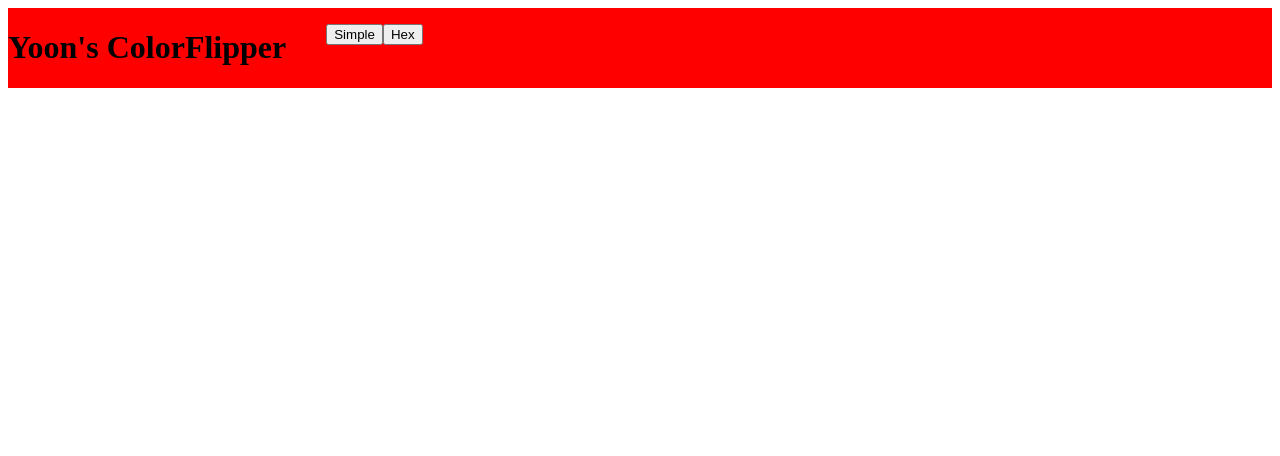
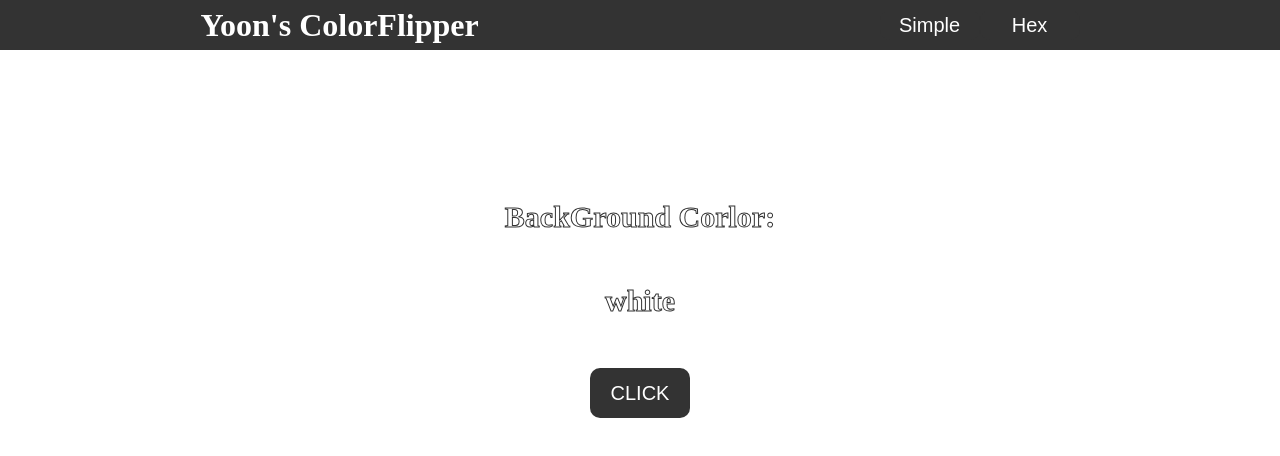
Before and after one commit to hoheesu/miniProject, a plain HTML site: page YoonJunSu/ColorFlipper/index.html in a window 1280 px wide. Both pictures are taken after a click on the button "Simple". Drawn offline with Linux system fonts and the light colour scheme.

Commit message:
feat: Finish all

```diff
--- a/YoonJunSu/ColorFlipper/index.html
+++ b/YoonJunSu/ColorFlipper/index.html
@@ -1,28 +1,44 @@
 <!DOCTYPE html>
 <html lang="ko">
+
 <head>
   <meta charset="UTF-8">
   <meta http-equiv="X-UA-Compatible" content="IE=edge">
   <meta name="viewport" content="width=device-width, initial-scale=1.0">
   <title>Document</title>
   <link rel="stylesheet" href="style.css">
+  <script defer src="./main.js"></script>
 </head>
+
 <body>
   <header>
     <h1>Yoon's ColorFlipper</h1>
     <ul class="rgb_type">
       <li>
-        <button>Simple</button>
+        <button class="simple">Simple</button>
       </li>
       <li>
-        <button>Hex</button>
+        <button class="hex">Hex</button>
       </li>
     </ul>
   </header>
+
   <main>
-    <div class="rgb_data">
-
-    </div>
+    <section class="page page1">
+      <div class="rgb_data1">
+        <h2> BackGround Corlor:</h2>
+        <p class="rgb_data">white</p>
+        <button class="clk_btn clk_btn1">CLICK</button>
+      </div>
+    </section>
+    <section class="page page2">
+      <div>
+        <h2> BackGround Corlor:</h2>
+        <p class="rgb_data2">#ffffff</p>
+        <button class="clk_btn clk_btn2">CLICK</button>
+      </div>
+    </section>
   </main>
 </body>
+
 </html>
--- a/YoonJunSu/ColorFlipper/main.js
+++ b/YoonJunSu/ColorFlipper/main.js
@@ -0,0 +1,49 @@
+const sim = document.querySelector('.simple')
+const hex = document.querySelector('.hex')
+const clk1 = document.querySelector('.clk_btn1')
+const clk2 = document.querySelector('.clk_btn2')
+const pg1 = document.querySelector('.page1')
+const pg2 = document.querySelector('.page2')
+const data = document.querySelector('.rgb_data')
+const data2 = document.querySelector('.rgb_data2')
+
+const simpleColor = ['red', 'orange', 'yellow', 'green', 'blue', 'navy', 'purple']
+
+sim.addEventListener('click', function () {
+  pg1.style.display = 'block'
+  pg2.style.display = 'none'
+})
+
+hex.addEventListener('click', function () {
+  pg1.style.display = 'none'
+  pg2.style.display = 'block'
+})
+let s = []
+clk1.addEventListener('click', function () {
+  let random = Math.floor(Math.random() * (7 - 0)) + 0;
+
+  // 난수로 같은수가 생성되지 않게 막는 코드
+  s.push(random)
+  if (s[s.length - 2] === s[s.length - 1]) {
+    if( random === 6){
+      random = 0
+      s.splice(-1,1,0)
+    }else{
+      console.log(s,random)
+      random++
+      s.splice(-1,1,random)
+    }
+  }
+  if (s.length === 3) {
+    s.splice(0,1)
+  }
+  pg1.style.backgroundColor = simpleColor[random]
+  data.textContent = simpleColor[random]
+})
+
+clk2.addEventListener('click', function () {
+  let random = Math.floor(Math.random()*16777215).toString(16);
+  console.log(random)
+  pg2.style.backgroundColor = `#${random}`
+  data2.textContent = `#${random}`
+})
--- a/YoonJunSu/ColorFlipper/style.css
+++ b/YoonJunSu/ColorFlipper/style.css
@@ -1,12 +1,83 @@
-
+*{
+  margin: 0;
+  padding: 0;
+}
 li{
   list-style: none;
 }
 header{
   width: 100%;
-  background-color: #f00;
+  height: 50px;
+  background-color: #333;
   display: flex;
+  justify-content: space-around;
+  align-items: center;
+}
+header{
+  color: #fff;
 }
 header ul{
   display: flex;
+  align-items: center;
 }
+header ul li{
+  height: max-content;
+}
+header ul button{
+  width: 100px;
+  height: 30px;
+  background-color: #333;
+  border: #fff;
+  color: #fff;
+  font-size: 20px;
+  margin: 0 auto;
+  border-radius: 10px;
+  cursor: pointer;
+  transition: all .3s;
+}
+header ul button:hover{
+  background-color: #fff;
+  color: #333;
+}
+
+.page{
+  position: absolute;
+  width: 100vw;
+  height: 100vh;
+  top: 50px; left: 0;
+}
+.page div{
+  display: flex;
+  flex-direction: column;
+  row-gap: 50px;
+}
+.page div h2{
+  margin-top: 150px;
+}
+.page div h2,p{
+  font-size: 30px;
+  -webkit-text-stroke: 1px #333;
+  color: #fff;
+  text-align: center;
+  font-weight: bold;
+}
+.page div .clk_btn{
+  width: 100px;
+  height: 50px;
+  background-color: #333;
+  border: #fff;
+  color: #fff;
+  font-size: 20px;
+  margin: 0 auto;
+  border-radius: 10px;
+  cursor: pointer;
+  transition: all .3s;
+}
+.page div .clk_btn:hover{
+  background-color: #fff;
+  color: #333;
+}
+  .page2{
+  display: none;
+  background-color: #fff;
+}
```
Also changed, not shown: index.html (added, +28 -0 lines).
